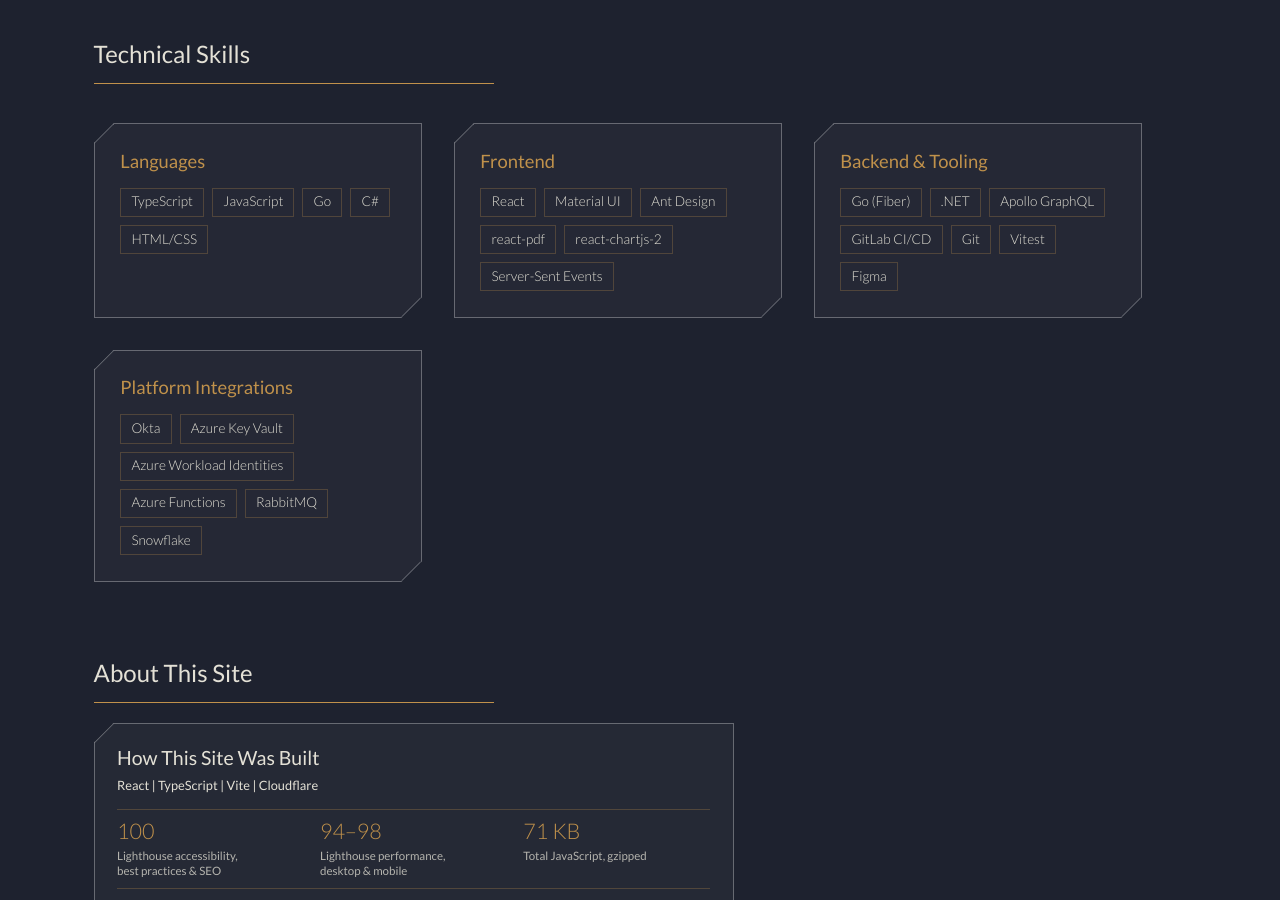
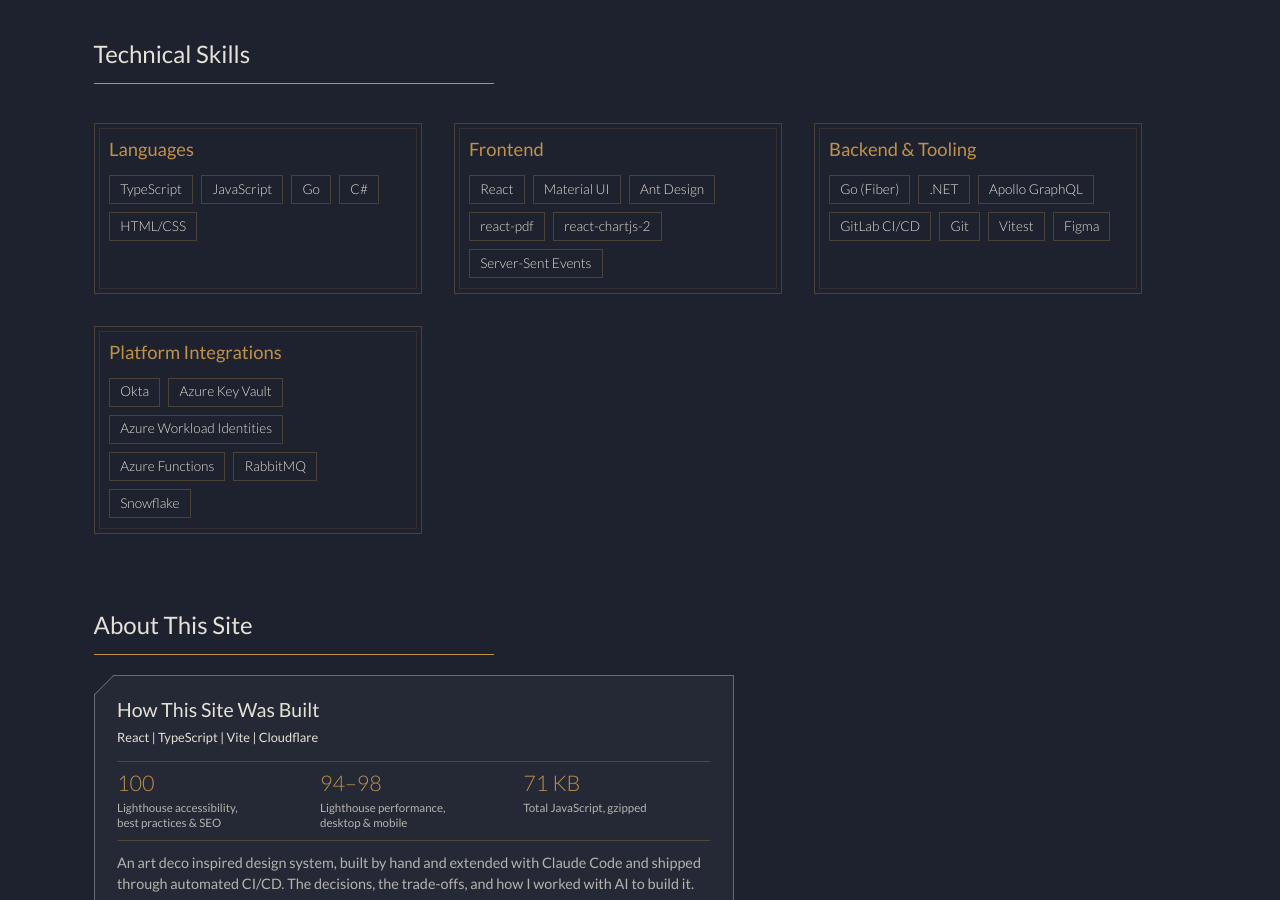
Before and after one commit to ckovacsdev/ckdev, a React (Vite) app: page / in a window 1280 px wide. Shown: the part 1900-2800 px from the top of the page. Built offline with nearby package versions, Linux system fonts and the light colour scheme.

Commit message:
skills section styling changes to look different from dialogs

```diff
--- a/src/pages/skills/skills.css
+++ b/src/pages/skills/skills.css
@@ -13,16 +13,20 @@
     margin-top: clamp(0.5rem, 1.5vw, 1.5rem);
 }
 
+/*
+ * Square, unfilled frame with a double gold hairline (echoing the double rule under the hero
+ * name), so it reads as a static frame rather than one of the cut-corner, filled cards that open.
+ */
 .skills-group{
-    --cut: 1.25rem;
-
-    position: relative;
-    padding: clamp(1.1rem, 2vw, 1.6rem);
-    background: var(--surface);
+    padding: 0.9rem;
+    border: 1px solid var(--accent-line);
+    box-shadow:
+        inset 0 0 0 4px var(--main-background),
+        inset 0 0 0 5px rgb(var(--main-accent-rgb) / 0.14);
 }
 
 .skills-group-title{
-    margin: 0 0 1rem;
+    margin: 0 0 0.9rem;
     font-size: clamp(1rem, 0.95rem + 0.3vw, 1.15rem);
     color: var(--main-accent);
 }
--- a/src/pages/skills/skills.tsx
+++ b/src/pages/skills/skills.tsx
@@ -25,7 +25,7 @@
             <h2 className='section-title'> Technical Skills </h2>
             <div className='skills-grid'>
                 {SKILL_GROUPS.map(({ title, items }) => (
-                    <div key={title} className='skills-group chamfer'>
+                    <div key={title} className='skills-group'>
                         <h3 className='skills-group-title'>{title}</h3>
                         <ul className='skills-list'>
                             {items.map((item) => (
```
